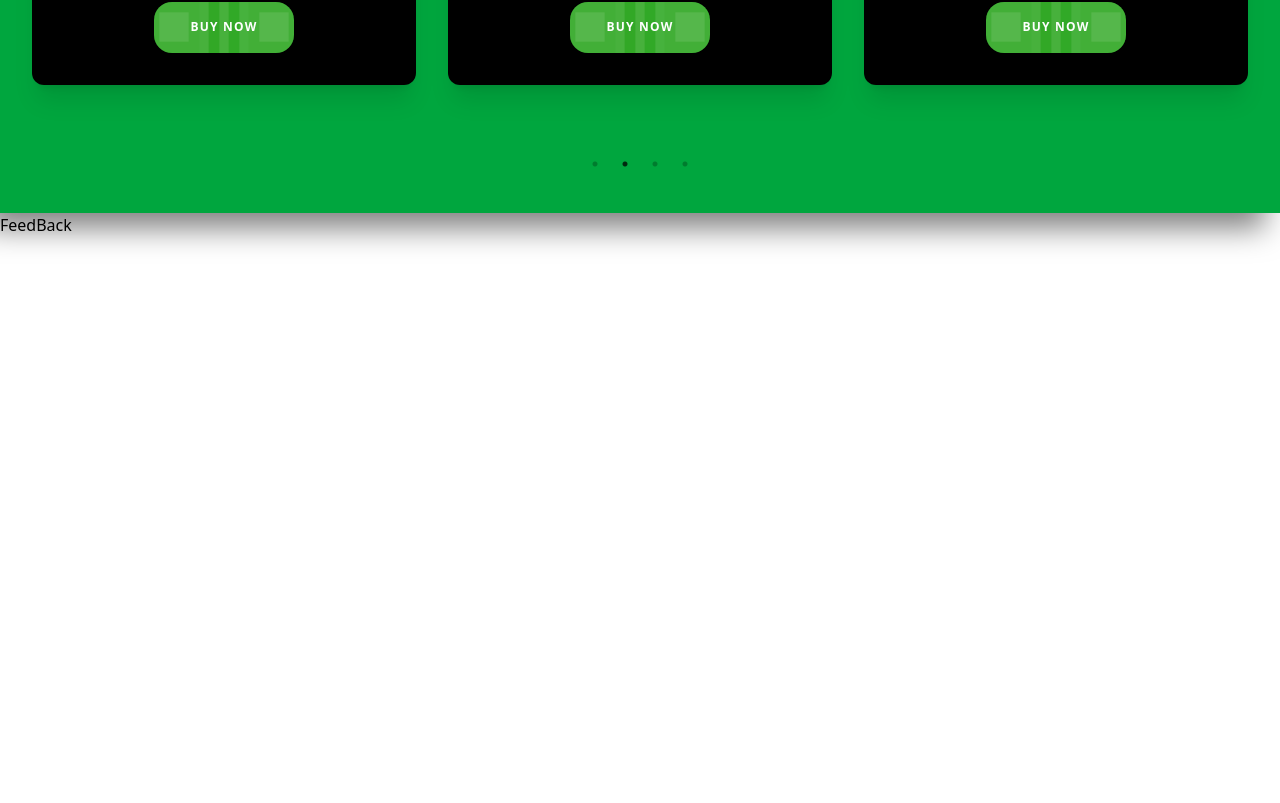
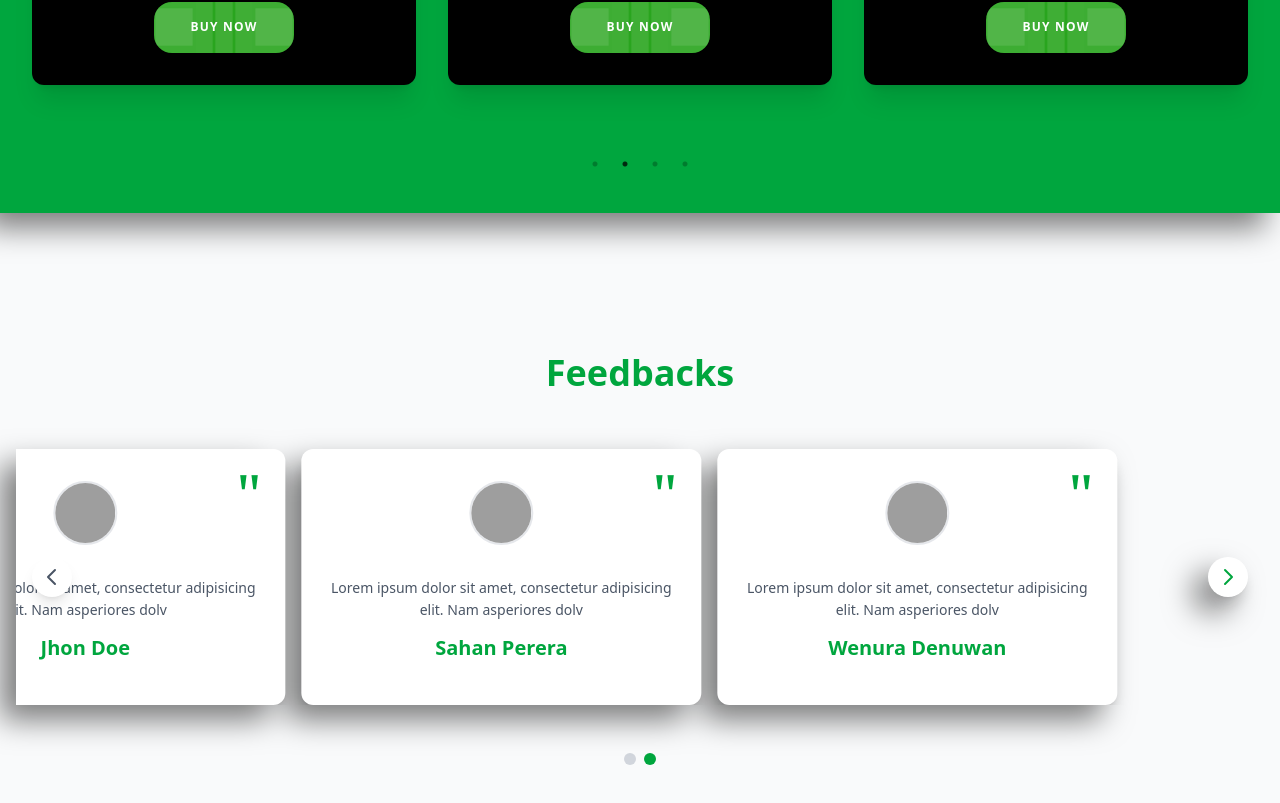
Before and after one commit to nadunmA/food-react-web, a React (Vite) app in the folder food/: page / in a window 1280 px wide. Shown: the part 1930-2733 px from the top of the page. Before the commit the page ends 2167 px from the top, so only its background shows below. Built offline with nearby package versions, Linux system fonts and the light colour scheme; grey boxes are pictures that could not be loaded.

Commit message:
add feedback part

```diff
--- a/food/src/Components/Feedbacks/FeedBack.jsx
+++ b/food/src/Components/Feedbacks/FeedBack.jsx
@@ -1,5 +1,4 @@
-import React from "react";
-import Slider from "react-slick";
+import React, { useState, useEffect } from "react";
 
 const FeedBackData = [
   {
@@ -29,45 +28,163 @@ const FeedBackData = [
 ];
 
 const FeedBack = () => {
-  const settings = {
-    dots: true,
-    arrow: false,
-    infinite: true,
-    speed: 500,
-    slidesToScroll: 1,
-    autoplay: true,
-    autoplaySpeed: 2000,
-    cssEase: "linear",
-    pauseOnHover: true,
-    pauseOnFocus: true,
-    responsive: [
-      {
-        breakpoint: 10000,
-        settings: {
-          slidesToShow: 3,
-          slidesToScroll: 1,
-          infinite: true,
-        },
-      },
-      {
-        breakpoint: 1024,
-        settings: {
-          slidesToShow: 2,
-          slidesToScroll: 1,
-          initialSlide: 2,
-        },
-      },
-      {
-        breakpoint: 640,
-        settings: {
-          slidesToShow: 1,
-          slidesToScroll: 1,
-        },
-      },
-    ],
+  const [currentSlide, setCurrentSlide] = useState(0);
+  const [slidesToShow, setSlidesToShow] = useState(3);
+
+  // Handle responsive design
+  useEffect(() => {
+    const handleResize = () => {
+      if (window.innerWidth < 640) {
+        setSlidesToShow(1);
+      } else if (window.innerWidth < 1024) {
+        setSlidesToShow(2);
+      } else {
+        setSlidesToShow(3);
+      }
+    };
+
+    handleResize();
+    window.addEventListener("resize", handleResize);
+    return () => window.removeEventListener("resize", handleResize);
+  }, []);
+
+  // Auto-slide functionality
+  useEffect(() => {
+    const interval = setInterval(() => {
+      setCurrentSlide((prev) =>
+        prev >= FeedBackData.length - slidesToShow ? 0 : prev + 1
+      );
+    }, 3000);
+
+    return () => clearInterval(interval);
+  }, [slidesToShow]);
+
+  const nextSlide = () => {
+    setCurrentSlide((prev) =>
+      prev >= FeedBackData.length - slidesToShow ? 0 : prev + 1
+    );
   };
 
-  return <div>FeedBack</div>;
+  const prevSlide = () => {
+    setCurrentSlide((prev) =>
+      prev <= 0 ? FeedBackData.length - slidesToShow : prev - 1
+    );
+  };
+
+  const goToSlide = (index) => {
+    setCurrentSlide(index);
+  };
+
+  return (
+    <div className="py-35 mb-10 bg-gray-50">
+      <div className="container mx-auto px-4">
+        {/* Header section */}
+        <div className="mb-10">
+          <h1 className="text-center text-4xl font-bold text-green-600">
+            Feedbacks
+          </h1>
+        </div>
+
+        {/* Slider section */}
+        <div className="relative overflow-hidden shadow-1">
+          <div
+            className="flex transition-transform duration-500 ease-in-out"
+            style={{
+              transform: `translateX(-${(currentSlide * 100) / slidesToShow}%)`,
+              width: `${(FeedBackData.length * 100) / slidesToShow}%`,
+            }}
+          >
+            {FeedBackData.map((item) => (
+              <div
+                key={item.id}
+                className="px-2"
+                style={{ width: `${100 / FeedBackData.length}%` }}
+              >
+                <div className="flex flex-col gap-4 shadow-lg py-8 px-6 rounded-xl bg-white relative min-h-64 hover:shadow-xl transition-shadow duration-300">
+                  <div className="mb-4 flex justify-center">
+                    <img
+                      src={item.img}
+                      alt={item.name}
+                      className="rounded-full w-16 h-16 object-cover border-2 border-gray-200"
+                    />
+                  </div>
+                  {/* Content section */}
+                  <div className="flex flex-col items-center gap-4 text-center">
+                    <div className="space-y-3">
+                      <p className="text-sm text-gray-600 leading-relaxed">
+                        {item.text}
+                      </p>
+                      <h2 className="text-xl font-bold text-green-600">
+                        {item.name}
+                      </h2>
+                    </div>
+                  </div>
+                  {/* Quote mark */}
+                  <div className="absolute top-4 right-6 text-6xl text-green-600 font-serif">
+                    "
+                  </div>
+                </div>
+              </div>
+            ))}
+          </div>
+
+          {/* Navigation arrows */}
+          <button
+            onClick={prevSlide}
+            className="absolute left-4 top-1/2 transform -translate-y-1/2 bg-white shadow-lg rounded-full p-2 hover:bg-gray-50 transition-colors z-10"
+          >
+            <svg
+              className="w-6 h-6 text-gray-600"
+              fill="none"
+              stroke="currentColor"
+              viewBox="0 0 24 24"
+            >
+              <path
+                strokeLinecap="round"
+                strokeLinejoin="round"
+                strokeWidth={2}
+                d="M15 19l-7-7 7-7"
+              />
+            </svg>
+          </button>
+
+          <button
+            onClick={nextSlide}
+            className="absolute right-4 top-1/2 transform -translate-y-1/2 bg-white shadow-lg rounded-full p-2 hover:bg-gray-50 transition-colors z-10"
+          >
+            <svg
+              className="w-6 h-6 text-green-600"
+              fill="none"
+              stroke="currentColor"
+              viewBox="0 0 24 24"
+            >
+              <path
+                strokeLinecap="round"
+                strokeLinejoin="round"
+                strokeWidth={2}
+                d="M9 5l7 7-7 7"
+              />
+            </svg>
+          </button>
+        </div>
+
+        {/* Dots indicator */}
+        <div className="flex justify-center mt-8 space-x-2">
+          {Array.from({
+            length: Math.max(1, FeedBackData.length - slidesToShow + 1),
+          }).map((_, index) => (
+            <button
+              key={index}
+              onClick={() => goToSlide(index)}
+              className={`w-3 h-3 rounded-full transition-colors ${
+                currentSlide === index ? "bg-green-600" : "bg-gray-300"
+              }`}
+            />
+          ))}
+        </div>
+      </div>
+    </div>
+  );
 };
 
 export default FeedBack;
```
